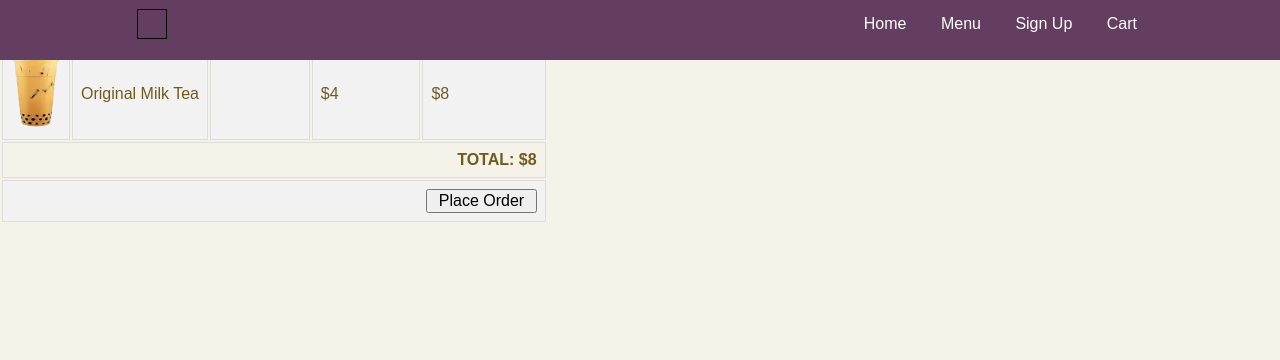
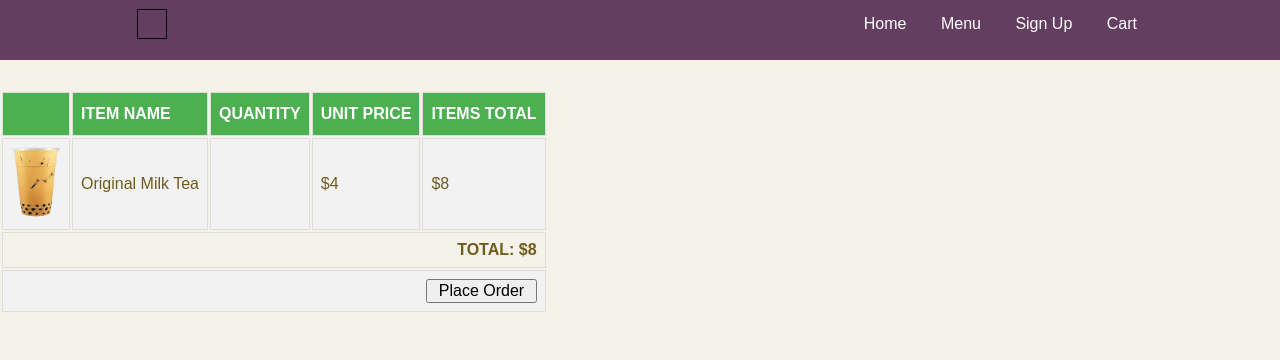
Before and after one commit to dshafqat/IAT352-PA, a PHP site: page /cart.php in a window 1280 px wide. Shown: the top 360 px of the page. Run offline with PHP 8.4, Linux system fonts and the light colour scheme; data comes from the database, SQL or seed files in the repository; some libraries are stand-ins or nearby versions.

Commit message:
cart table fixed

```diff
--- a/cart.php
+++ b/cart.php
@@ -36,7 +36,14 @@
 
 		</nav>
 	</header>
+	<br>
+	<br>
+	<br>
+	<br>
+	<br>
 <body>
+
+<div class="cartform">
 <div id="cartlist">
 
 
@@ -46,6 +53,7 @@
 if($row_cnt > 0){
     $total_price = 0;
 ?>
+
 <table class="carttable">
 	<tr>
 		<th></th>
@@ -108,11 +116,15 @@
 </tr>
 <tr>
 	<td colspan="5" align="right">
+
 	<form method="post" action="">
     <input name="submit_button" type="submit" value=" Place Order " />
 </form>
+
 </td>
 </tr>
+
+<div>
 <?php
 	if(isset($_POST['submit_button']))
 	{
```
Also changed, not shown: css/main.css (line endings or trailing spaces).
